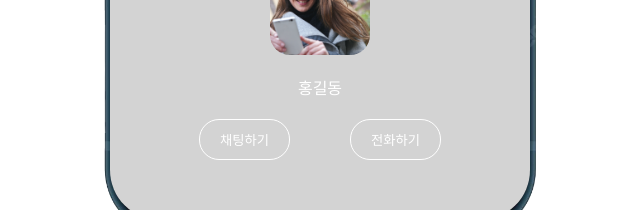
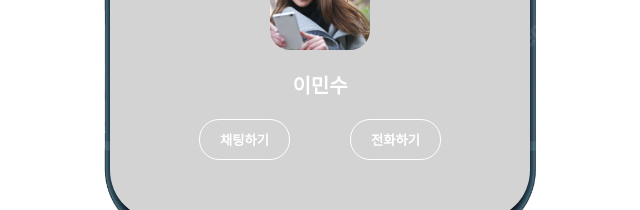
Before and after one commit to GDSC-SKKU/beta-study-react, a React (Create React App) app: page / in a window 1280 px wide. Both pictures are taken after a click on the picture 510 px from the left and 209 px from the top of the page. Shown: the part 650-860 px from the top of the page, without its empty margins (320-960 px from the left). Built offline with nearby package versions, Linux system fonts and the light colour scheme.

Commit message:
feat(frontend): 이름 등 미세한 스타일링 수정

```diff
--- a/src/FriendDetailView.js
+++ b/src/FriendDetailView.js
@@ -41,12 +41,18 @@ const DetailViewProfilePicture = styled.img`
   position: relative;
 `;
 
+const DetailViewProfileName = styled.p`
+  font-weight: 900;
+  font-size: 20px;
+`;
+
 const Button = styled.button`
   border-radius: 20px;
   background-color: transparent;
   color: inherit;
   border: 1px solid white;
   padding: 10px 20px;
+  font-weight: 900;
 `;
 
 const CloseButton = styled.button`
@@ -67,8 +73,8 @@ function FriendDetailView(props) {
       <DetailViewBackgroundImage src="/images/cover/cover_1.jpeg" alt="cover" />
       <CloseButton onClick={props.closeDetail}>X</CloseButton>
       <DetailViewContentContainer>
-        <DetailViewProfilePicture src="/images/profile/profile_1.jpg" />
-        <p>홍길동</p>
+        <DetailViewProfilePicture src={props.imageSource} />
+        <DetailViewProfileName>{props.name}</DetailViewProfileName>
         <div
           css={css`
             display: flex;
```
